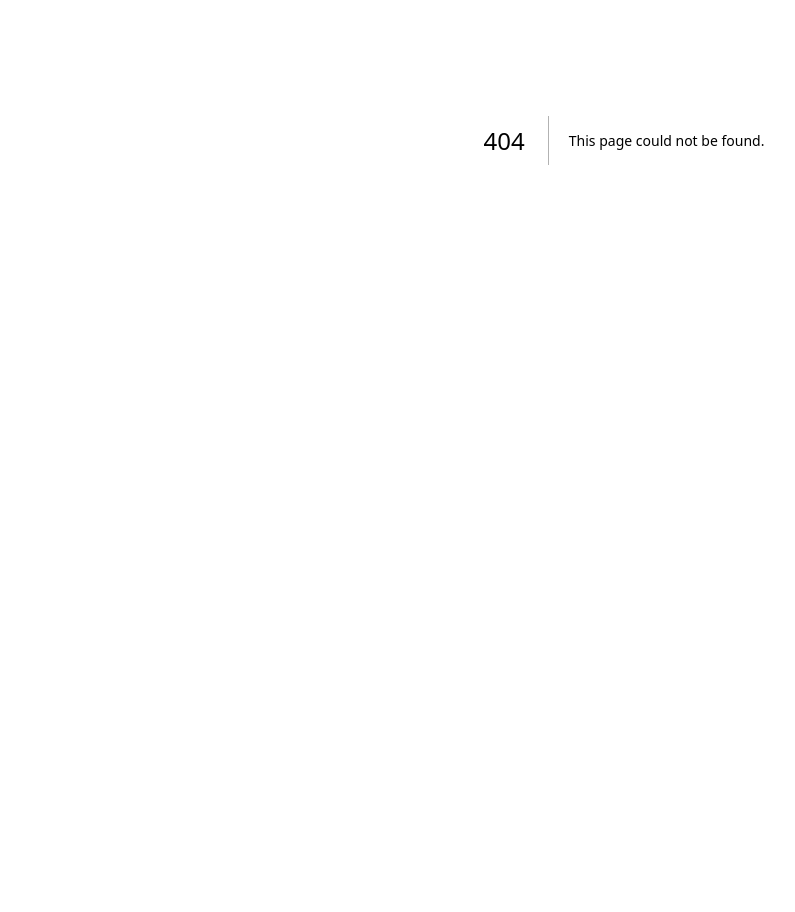
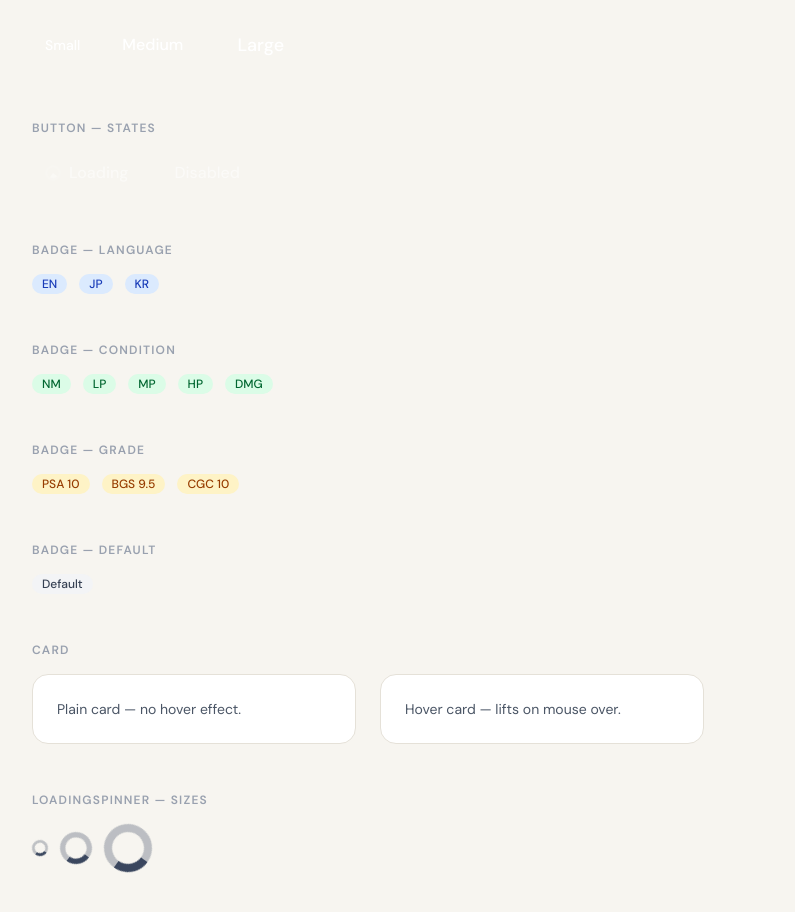
Before and after one commit to Cartae-Cards/cartae-app, a Next.js app: page /components-preview in a window 1280 px wide. Before the commit this address had no page. Shown: the part 260-1172 px from the top of the page, without its empty margins (16-811 px from the left). Before the commit the page ends 800 px from the top, so only its background shows below. Built offline with nearby package versions, Linux system fonts and the light colour scheme.

Commit message:
added a preview for components

```diff
--- /dev/null
+++ b/src/app/components-preview/page.tsx
@@ -0,0 +1,88 @@
+import Badge from "@/app/components/ui/badge";
+import Button from "@/app/components/ui/button";
+import Card from "@/app/components/ui/card";
+import LoadingSpinner from "@/app/components/ui/loadingspinner";
+
+function Section({ title, children }: { title: string; children: React.ReactNode }) {
+  return (
+    <section>
+      <h2 className="text-xs font-semibold uppercase tracking-widest text-gray-400 mb-4">{title}</h2>
+      <div className="flex flex-wrap items-center gap-3">{children}</div>
+    </section>
+  );
+}
+
+export default function ComponentsPreviewPage() {
+  return (
+    <main className="min-h-screen bg-[#f7f5f0] p-12">
+      <h1 className="text-3xl font-bold text-[#0f1f3d] mb-10">Component Preview</h1>
+
+      <div className="flex flex-col gap-12">
+
+        {/* Button */}
+        <Section title="Button — variants">
+          <Button variant="primary">Primary</Button>
+          <Button variant="secondary">Secondary</Button>
+          <Button variant="ghost">Ghost</Button>
+        </Section>
+
+        <Section title="Button — sizes">
+          <Button size="sm">Small</Button>
+          <Button size="md">Medium</Button>
+          <Button size="lg">Large</Button>
+        </Section>
+
+        <Section title="Button — states">
+          <Button isLoading>Loading</Button>
+          <Button disabled>Disabled</Button>
+        </Section>
+
+        {/* Badge */}
+        <Section title="Badge — language">
+          <Badge variant="language">EN</Badge>
+          <Badge variant="language">JP</Badge>
+          <Badge variant="language">KR</Badge>
+        </Section>
+
+        <Section title="Badge — condition">
+          <Badge variant="condition">NM</Badge>
+          <Badge variant="condition">LP</Badge>
+          <Badge variant="condition">MP</Badge>
+          <Badge variant="condition">HP</Badge>
+          <Badge variant="condition">DMG</Badge>
+        </Section>
+
+        <Section title="Badge — grade">
+          <Badge variant="grade">PSA 10</Badge>
+          <Badge variant="grade">BGS 9.5</Badge>
+          <Badge variant="grade">CGC 10</Badge>
+        </Section>
+
+        <Section title="Badge — default">
+          <Badge>Default</Badge>
+        </Section>
+
+        {/* Card */}
+        <section>
+          <h2 className="text-xs font-semibold uppercase tracking-widest text-gray-400 mb-4">Card</h2>
+          <div className="grid grid-cols-1 sm:grid-cols-2 gap-6 max-w-2xl">
+            <Card>
+              <p className="text-sm text-gray-600">Plain card — no hover effect.</p>
+            </Card>
+            <Card hover>
+              <p className="text-sm text-gray-600">Hover card — lifts on mouse over.</p>
+            </Card>
+          </div>
+        </section>
+
+        {/* LoadingSpinner */}
+        <Section title="LoadingSpinner — sizes">
+          <LoadingSpinner size="sm" />
+          <LoadingSpinner size="md" />
+          <LoadingSpinner size="lg" />
+        </Section>
+
+      </div>
+    </main>
+  );
+}
--- a/src/app/page.tsx
+++ b/src/app/page.tsx
@@ -135,7 +135,7 @@ export default function HomePage() {
                 Get Early Access →
               </Link>
               <Link
-                href="/Price-tracker"
+                href="/price-tracker"
                 className="inline-flex items-center gap-2 bg-transparent text-[#0f1f3d] font-medium text-base px-8 py-3.5 rounded-lg border-2 border-[#0f1f3d] hover:bg-[#0f1f3d] hover:text-white transition-all"
               >
                 Try Price Tracker
```
